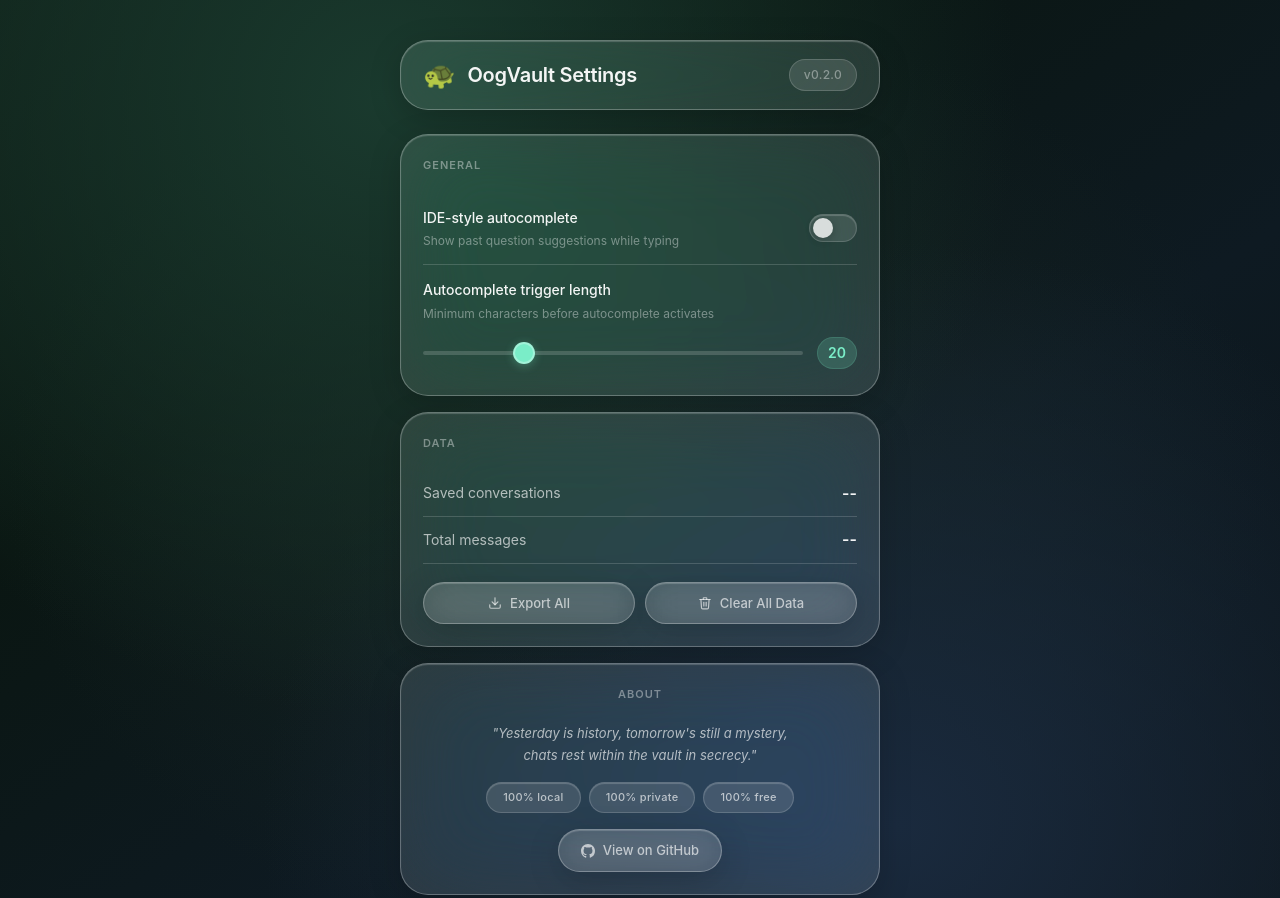
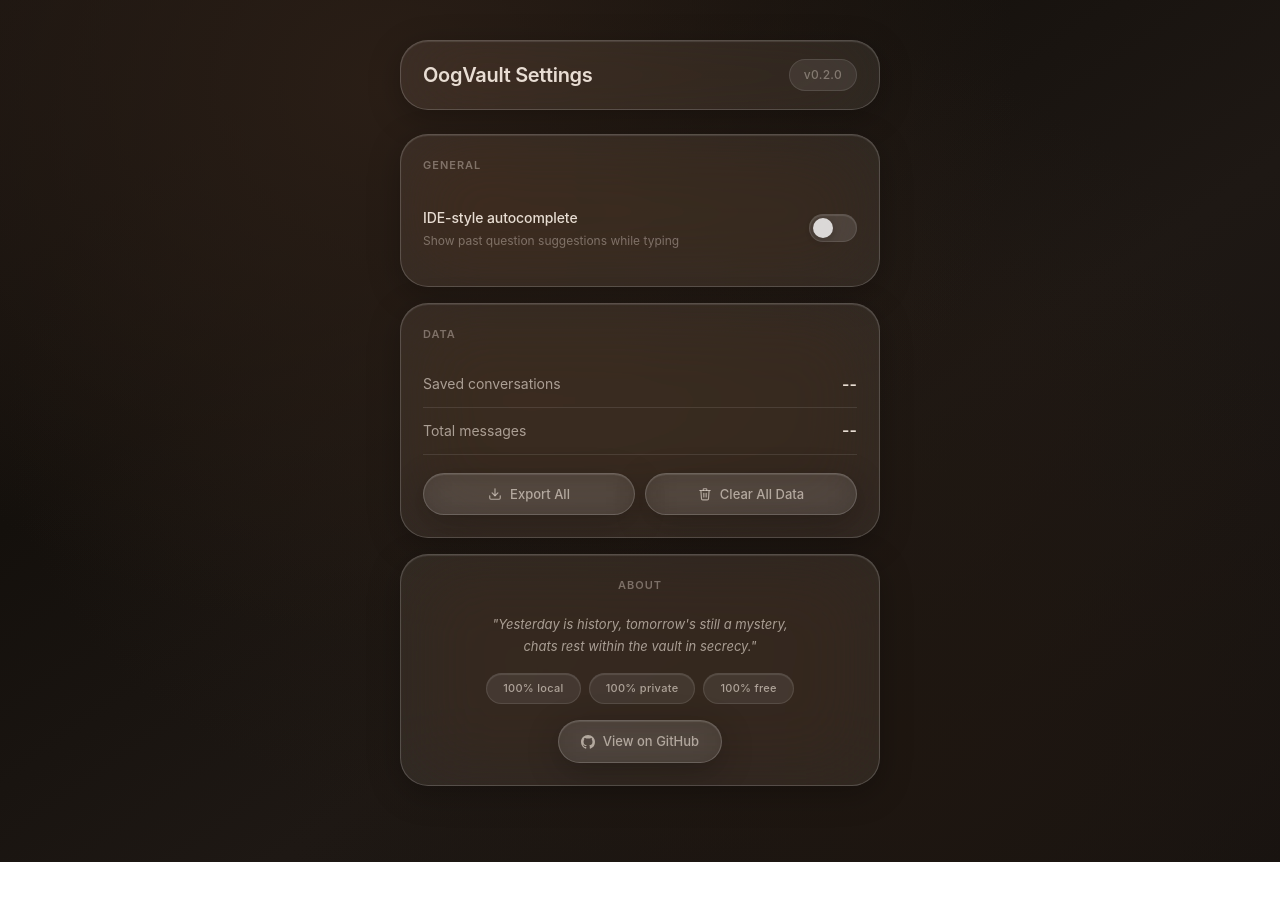
Before and after one commit to philippsyrov/OogVault, a browser extension: page options/options.html in a window 1280 px wide. Shown: the top 898 px of the page. After the commit the page ends 862 px from the top, so only its background shows below. Drawn offline with Linux system fonts and the light colour scheme.

Commit message:
Enhance README and UI elements for improved user experience
- Updated README to clarify features, including enhanced knowledge base categorization and export options.
- Removed outdated image assets and refined UI elements for better consistency and aesthetics.
- Adjusted button labels and styles for a more streamlined interaction.
- Improved error handling and logging in conversation saving functionality across platforms.

This update aims to provide users with a clearer understanding of OogVault's capabilities and a more cohesive interface.

```diff
--- a/content/autocomplete.js
+++ b/content/autocomplete.js
@@ -5,6 +5,7 @@
 
 (function () {
   'use strict';
+
 
   const DEBOUNCE_MS = 300;
   const MIN_QUERY_LENGTH = 10;
@@ -40,7 +41,7 @@
     dropdown.setAttribute('role', 'listbox');
     dropdown.innerHTML = `
       <div class="oogvault-ac-header">
-        <span class="oogvault-ac-icon">🐢</span>
+        <span class="oogvault-ac-icon"></span>
         <span>You asked this before:</span>
       </div>
       <div class="oogvault-ac-results"></div>
@@ -183,7 +184,7 @@
     preview.innerHTML = `
       <div class="oogvault-preview-header">
         <span class="oogvault-preview-title">
-          <span class="oogvault-preview-icon">🐢</span>
+          <span class="oogvault-preview-icon"></span>
           ${escapeHtml(conversation.title)}
         </span>
         <button class="oogvault-preview-close" title="Close">&times;</button>
--- a/options/options.css
+++ b/options/options.css
@@ -1,22 +1,22 @@
-/* ─── OogVault Settings — Liquid Glass ─── */
+/* ─── OogVault Settings — Anthropic Amber Glass ─── */
 
 :root {
-  --glass: rgba(255, 255, 255, 0.12);
-  --glass-strong: rgba(255, 255, 255, 0.18);
-  --glass-solid: rgba(255, 255, 255, 0.22);
-  --glass-hover: rgba(255, 255, 255, 0.20);
-  --glass-active: rgba(255, 255, 255, 0.28);
-  --glass-border: rgba(255, 255, 255, 0.28);
-  --glass-border-soft: rgba(255, 255, 255, 0.16);
-  --glass-glow-inset: inset 0 1px 1px rgba(255, 255, 255, 0.20);
-  --glass-shadow: 0 8px 32px rgba(0, 0, 0, 0.18);
+  --glass: rgba(255, 255, 255, 0.08);
+  --glass-strong: rgba(255, 255, 255, 0.14);
+  --glass-solid: rgba(255, 255, 255, 0.18);
+  --glass-hover: rgba(255, 255, 255, 0.15);
+  --glass-active: rgba(255, 255, 255, 0.22);
+  --glass-border: rgba(255, 255, 255, 0.18);
+  --glass-border-soft: rgba(255, 255, 255, 0.10);
+  --glass-glow-inset: inset 0 1px 1px rgba(255, 255, 255, 0.12);
+  --glass-shadow: 0 8px 32px rgba(0, 0, 0, 0.25);
 
-  --text-1: rgba(255, 255, 255, 0.95);
-  --text-2: rgba(255, 255, 255, 0.65);
-  --text-3: rgba(255, 255, 255, 0.40);
+  --text-1: #e8ddd3;
+  --text-2: rgba(232, 221, 211, 0.65);
+  --text-3: rgba(232, 221, 211, 0.40);
 
-  --accent: #7aedc8;
-  --accent-soft: rgba(122, 237, 200, 0.18);
+  --accent: #D97757;
+  --accent-soft: rgba(217, 119, 87, 0.18);
   --danger: #ff7b7b;
   --danger-soft: rgba(255, 123, 123, 0.15);
 
@@ -31,10 +31,10 @@
 body {
   min-height: 100vh;
   background:
-    radial-gradient(ellipse at 30% 10%, #1a3a2e 0%, transparent 50%),
-    radial-gradient(ellipse at 70% 85%, #1a2a3e 0%, transparent 50%),
-    radial-gradient(ellipse at 50% 50%, #162420 0%, transparent 70%),
-    linear-gradient(145deg, #0f2018 0%, #0a1612 30%, #0e1a22 60%, #0c1418 100%);
+    radial-gradient(ellipse at 30% 10%, #2a1e16 0%, transparent 50%),
+    radial-gradient(ellipse at 70% 85%, #1e1610 0%, transparent 50%),
+    radial-gradient(ellipse at 50% 50%, #221a14 0%, transparent 70%),
+    linear-gradient(145deg, #1a1410 0%, #14100c 30%, #1e1814 60%, #161210 100%);
   color: var(--text-1);
   font-family: -apple-system, BlinkMacSystemFont, 'SF Pro Display', 'Helvetica Neue', sans-serif;
   font-size: 14px;
@@ -71,8 +71,9 @@ body {
 }
 
 .header-logo {
-  font-size: 26px;
-  line-height: 1;
+  width: 26px;
+  height: 26px;
+  object-fit: contain;
 }
 
 .header-title {
@@ -180,13 +181,13 @@ body {
 
 .toggle:checked {
   background: var(--accent-soft);
-  border-color: rgba(122, 237, 200, 0.35);
+  border-color: rgba(217, 119, 87, 0.35);
 }
 
 .toggle:checked::after {
   transform: translateX(20px);
   background: var(--accent);
-  box-shadow: 0 2px 12px rgba(122, 237, 200, 0.3);
+  box-shadow: 0 2px 12px rgba(217, 119, 87, 0.3);
 }
 
 /* ─── Range ─── */
@@ -237,7 +238,7 @@ body {
   background: var(--accent);
   border: 2px solid rgba(255, 255, 255, 0.3);
   cursor: pointer;
-  box-shadow: 0 2px 10px rgba(122, 237, 200, 0.3);
+  box-shadow: 0 2px 10px rgba(217, 119, 87, 0.3);
   transition: transform 0.2s cubic-bezier(0.16, 1, 0.3, 1);
 }
 
@@ -253,7 +254,7 @@ body {
   color: var(--accent);
   padding: 4px 10px;
   background: var(--accent-soft);
-  border: 1px solid rgba(122, 237, 200, 0.15);
+  border: 1px solid rgba(217, 119, 87, 0.15);
   border-radius: var(--r-pill);
 }
 
--- a/options/options.html
+++ b/options/options.html
@@ -11,7 +11,6 @@
 
     <header class="header">
       <div class="header-brand">
-        <span class="header-logo">🐢</span>
         <h1 class="header-title">OogVault Settings</h1>
       </div>
       <span class="header-version">v0.2.0</span>
@@ -28,16 +27,6 @@
         <input type="checkbox" id="opt-autocomplete" class="toggle">
       </label>
 
-      <label class="range-row">
-        <span class="range-label">
-          <strong>Autocomplete trigger length</strong>
-          <small>Minimum characters before autocomplete activates</small>
-        </span>
-        <div class="range-control">
-          <input type="range" id="opt-min-length" min="10" max="50" step="5" value="20">
-          <span id="opt-min-length-val" class="range-value">20</span>
-        </div>
-      </label>
     </section>
 
     <section class="glass-card">
--- a/options/options.js
+++ b/options/options.js
@@ -6,8 +6,6 @@
   'use strict';
 
   const optAutocomplete = document.getElementById('opt-autocomplete');
-  const optMinLength = document.getElementById('opt-min-length');
-  const optMinLengthVal = document.getElementById('opt-min-length-val');
   const statConversations = document.getElementById('stat-conversations');
   const statMessages = document.getElementById('stat-messages');
   const btnExportAll = document.getElementById('btn-export-all');
@@ -25,8 +23,6 @@
     const settings = resp?.settings || {};
 
     optAutocomplete.checked = settings.autocompleteEnabled !== false;
-    optMinLength.value = settings.autocompleteMinLength || 20;
-    optMinLengthVal.textContent = optMinLength.value;
   }
 
   async function loadStats() {
@@ -39,12 +35,6 @@
 
   function bindEvents() {
     optAutocomplete.addEventListener('change', saveSettings);
-
-    optMinLength.addEventListener('input', () => {
-      optMinLengthVal.textContent = optMinLength.value;
-    });
-    optMinLength.addEventListener('change', saveSettings);
-
     btnExportAll.addEventListener('click', exportAllData);
     btnClearAll.addEventListener('click', clearAllData);
   }
@@ -52,7 +42,6 @@
   async function saveSettings() {
     const settings = {
       autocompleteEnabled: optAutocomplete.checked,
-      autocompleteMinLength: parseInt(optMinLength.value, 10),
     };
 
     await sendMessage({ type: 'SAVE_SETTINGS', settings });
--- a/popup/popup.css
+++ b/popup/popup.css
@@ -1,27 +1,30 @@
-/* ─── OogVault — Liquid Glass ─── */
+/* ─── OogVault — Anthropic Amber Glass ─── */
 
 :root {
-  --glass: rgba(255, 255, 255, 0.12);
-  --glass-strong: rgba(255, 255, 255, 0.18);
-  --glass-solid: rgba(255, 255, 255, 0.22);
-  --glass-hover: rgba(255, 255, 255, 0.20);
-  --glass-active: rgba(255, 255, 255, 0.28);
-  --glass-border: rgba(255, 255, 255, 0.28);
-  --glass-border-soft: rgba(255, 255, 255, 0.16);
-  --glass-glow-inset: inset 0 1px 1px rgba(255, 255, 255, 0.20);
-  --glass-shadow: 0 8px 32px rgba(0, 0, 0, 0.18);
+  --glass: rgba(255, 255, 255, 0.08);
+  --glass-strong: rgba(255, 255, 255, 0.14);
+  --glass-solid: rgba(255, 255, 255, 0.18);
+  --glass-hover: rgba(255, 255, 255, 0.15);
+  --glass-active: rgba(255, 255, 255, 0.22);
+  --glass-border: rgba(255, 255, 255, 0.18);
+  --glass-border-soft: rgba(255, 255, 255, 0.10);
+  --glass-glow-inset: inset 0 1px 1px rgba(255, 255, 255, 0.12);
+  --glass-shadow: 0 8px 32px rgba(0, 0, 0, 0.25);
 
-  --text-1: rgba(255, 255, 255, 0.95);
-  --text-2: rgba(255, 255, 255, 0.65);
-  --text-3: rgba(255, 255, 255, 0.40);
+  --text-1: #e8ddd3;
+  --text-2: rgba(232, 221, 211, 0.65);
+  --text-3: rgba(232, 221, 211, 0.40);
 
-  --accent: #7aedc8;
-  --accent-soft: rgba(122, 237, 200, 0.18);
+  --accent: #D97757;
+  --accent-soft: rgba(217, 119, 87, 0.18);
   --danger: #ff7b7b;
   --danger-soft: rgba(255, 123, 123, 0.15);
 
-  --claude: #f0b080;
+  --claude: #D97757;
   --chatgpt: #80d8a0;
+
+  --bg-1: #1a1410;
+  --bg-2: #1e1814;
 
   --r: 22px;
   --r-lg: 28px;
@@ -37,10 +40,10 @@ body {
   max-height: 600px;
   /* Rich gradient background — gives glass something to refract */
   background:
-    radial-gradient(ellipse at 30% 10%, #1a3a2e 0%, transparent 50%),
-    radial-gradient(ellipse at 70% 85%, #1a2a3e 0%, transparent 50%),
-    radial-gradient(ellipse at 50% 50%, #162420 0%, transparent 70%),
-    linear-gradient(145deg, #0f2018 0%, #0a1612 30%, #0e1a22 60%, #0c1418 100%);
+    radial-gradient(ellipse at 30% 10%, #2a1e16 0%, transparent 50%),
+    radial-gradient(ellipse at 70% 85%, #1e1610 0%, transparent 50%),
+    radial-gradient(ellipse at 50% 50%, #221a14 0%, transparent 70%),
+    linear-gradient(145deg, #1a1410 0%, #14100c 30%, #1e1814 60%, #161210 100%);
   color: var(--text-1);
   font-family: -apple-system, BlinkMacSystemFont, 'SF Pro Display', 'Helvetica Neue', sans-serif;
   font-size: 13px;
@@ -77,8 +80,9 @@ body {
 }
 
 .header-logo {
-  font-size: 24px;
-  line-height: 1;
+  width: 24px;
+  height: 24px;
+  object-fit: contain;
 }
 
 .header-title {
@@ -232,7 +236,7 @@ body {
   border-color: rgba(255, 255, 255, 0.35);
   box-shadow:
     0 8px 40px rgba(0, 0, 0, 0.2),
-    0 0 0 3px rgba(122, 237, 200, 0.10),
+    0 0 0 3px rgba(217, 119, 87, 0.10),
     var(--glass-glow-inset);
 }
 
@@ -324,9 +328,9 @@ body {
 }
 
 .conv-platform--claude {
-  background: rgba(240, 176, 128, 0.15);
+  background: rgba(217, 119, 87, 0.15);
   color: var(--claude);
-  border: 1px solid rgba(240, 176, 128, 0.25);
+  border: 1px solid rgba(217, 119, 87, 0.25);
 }
 
 .conv-platform--chatgpt {
@@ -521,7 +525,7 @@ body {
 
 .msg-bubble--user {
   background: var(--accent-soft);
-  border: 1px solid rgba(122, 237, 200, 0.15);
+  border: 1px solid rgba(217, 119, 87, 0.15);
   box-shadow: var(--glass-glow-inset);
   padding: 4px 12px 4px;
 }
@@ -747,7 +751,7 @@ body {
   color: var(--accent);
   font-size: 11px;
   font-weight: 700;
-  border: 1px solid rgba(122, 237, 200, 0.15);
+  border: 1px solid rgba(217, 119, 87, 0.15);
 }
 
 .nugget-answer {
@@ -849,7 +853,7 @@ body {
   color: var(--accent);
   font-size: 11px;
   font-weight: 700;
-  border: 1px solid rgba(122, 237, 200, 0.15);
+  border: 1px solid rgba(217, 119, 87, 0.15);
 }
 
 .category-header-right {
@@ -875,7 +879,7 @@ body {
 
 .category-export-btn:hover {
   background: var(--accent-soft);
-  border-color: rgba(122, 237, 200, 0.25);
+  border-color: rgba(217, 119, 87, 0.25);
   color: var(--accent);
   transform: scale(1.08);
 }
--- a/popup/popup.js
+++ b/popup/popup.js
@@ -111,7 +111,7 @@
       convListEl.innerHTML = `
         <div class="empty-state">
           <div class="empty-state-icon">
-            <span style="font-size:28px">🐢</span>
+
           </div>
           <div class="empty-state-title">Your vault is empty</div>
           <div class="empty-state-text">
```
Also changed, not shown: content/chatgpt.js (+7 -6 lines), content/claude.js (+21 -11 lines), content/gemini.js (+12 -11 lines), content/inject.css (+24 -25 lines), content/perplexity.js (+12 -11 lines), popup/popup.html (+0 -1 lines), README.md, assets/1f422-removebg-preview (1).png (deleted), assets/icon-128.png, assets/icon-16.png, assets/icon-48.png, assets/turtle_1f422-removebg-preview (1).png (added).
